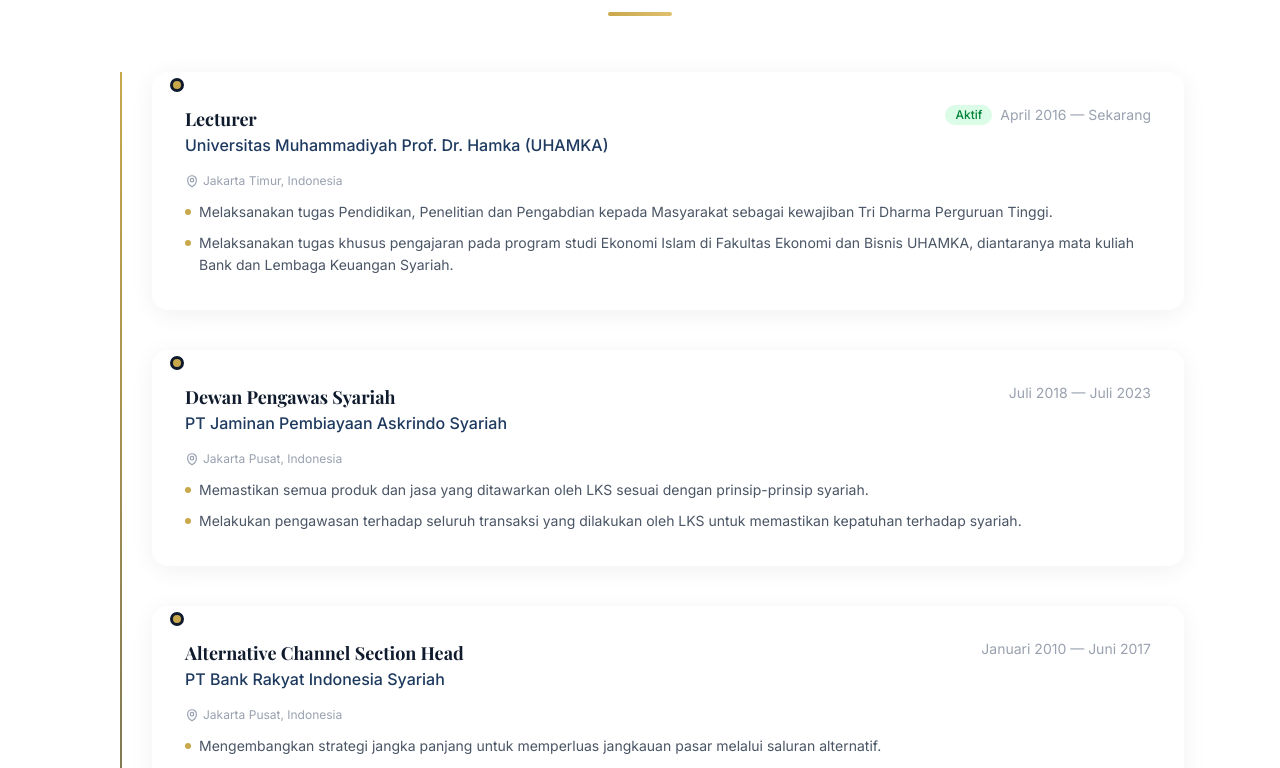
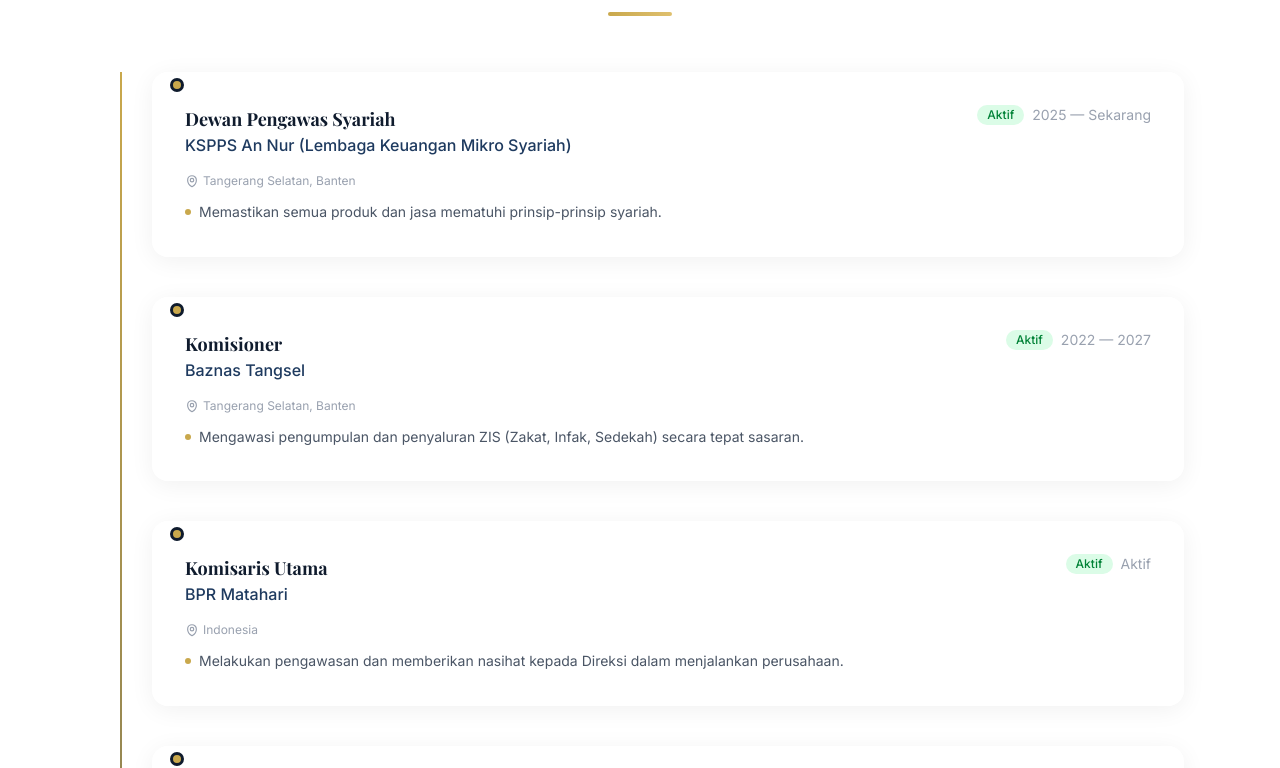
Before and after one commit to adnanaufal/padenur-website, a Next.js app: page / in a window 1280 px wide. Shown: the part 1676-2444 px from the top of the page. Built offline with nearby package versions, Linux system fonts and the light colour scheme; a web font is replaced by a local one.

Commit message:
feat: add latest roles and update existing role titles in timeline

```diff
--- a/src/components/Timeline.tsx
+++ b/src/components/Timeline.tsx
@@ -1,4 +1,34 @@
 const experiences = [
+  {
+    role: "Dewan Pengawas Syariah",
+    company: "KSPPS An Nur (Lembaga Keuangan Mikro Syariah)",
+    period: "2025 — Sekarang",
+    location: "Tangerang Selatan, Banten",
+    responsibilities: [
+      "Memastikan semua produk dan jasa mematuhi prinsip-prinsip syariah."
+    ],
+    current: true,
+  },
+  {
+    role: "Komisioner",
+    company: "Baznas Tangsel",
+    period: "2022 — 2027",
+    location: "Tangerang Selatan, Banten",
+    responsibilities: [
+      "Mengawasi pengumpulan dan penyaluran ZIS (Zakat, Infak, Sedekah) secara tepat sasaran."
+    ],
+    current: true,
+  },
+  {
+    role: "Komisaris Utama",
+    company: "BPR Matahari",
+    period: "Aktif",
+    location: "Indonesia",
+    responsibilities: [
+      "Melakukan pengawasan dan memberikan nasihat kepada Direksi dalam menjalankan perusahaan."
+    ],
+    current: true,
+  },
   {
     role: "Lecturer",
     company: "Universitas Muhammadiyah Prof. Dr. Hamka (UHAMKA)",
@@ -22,7 +52,7 @@
     current: false,
   },
   {
-    role: "Alternative Channel Section Head",
+    role: "Alternative Channel",
     company: "PT Bank Rakyat Indonesia Syariah",
     period: "Januari 2010 — Juni 2017",
     location: "Jakarta Pusat, Indonesia",
@@ -47,7 +77,7 @@
     current: false,
   },
   {
-    role: "Manager Ketua Koperasi LABA",
+    role: "Direktur Koperasi LABA",
     company: "Koperasi ESQ 165",
     period: "Januari 2004 — Juni 2008",
     location: "Jakarta Pusat, Indonesia",
```
